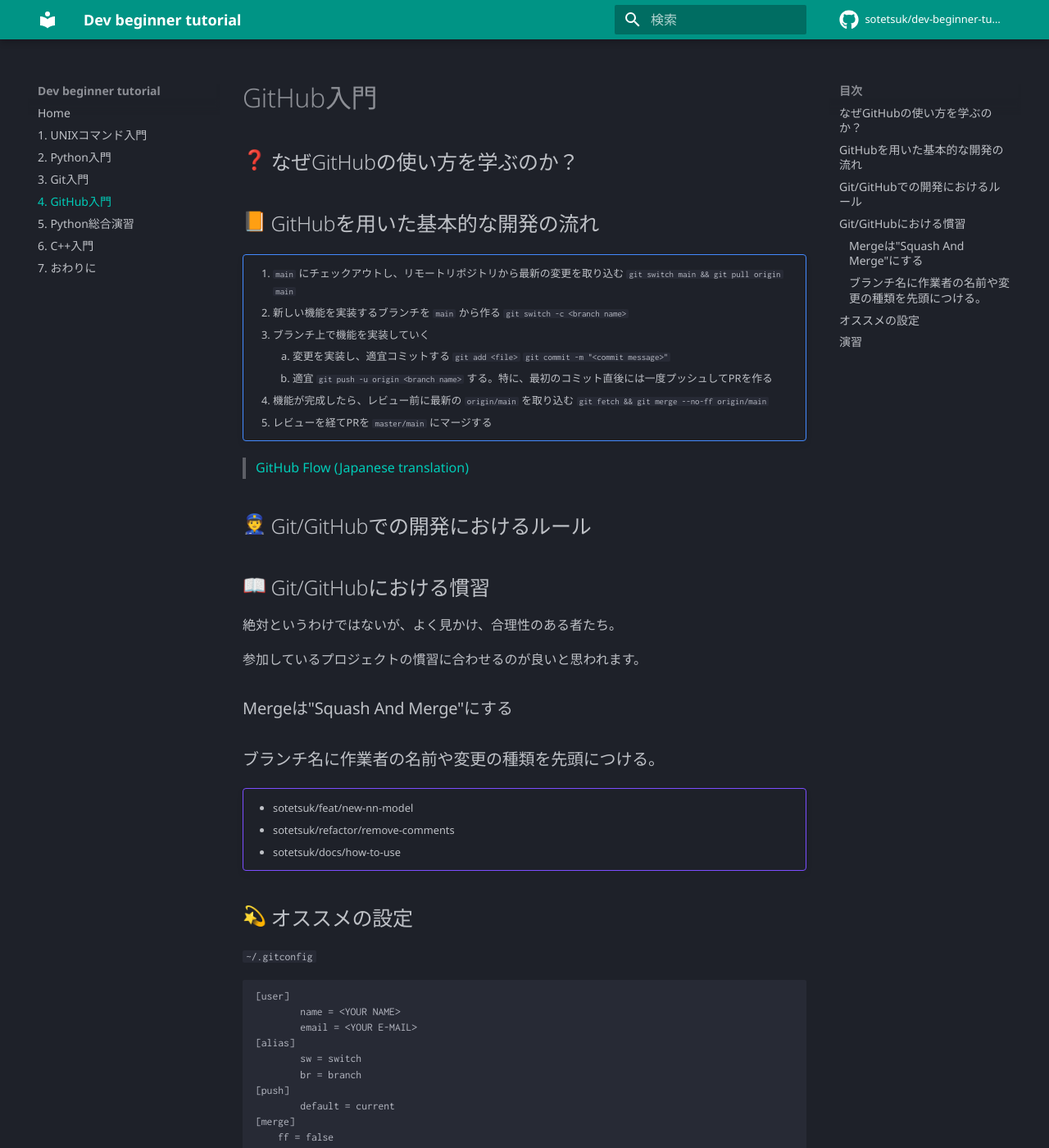
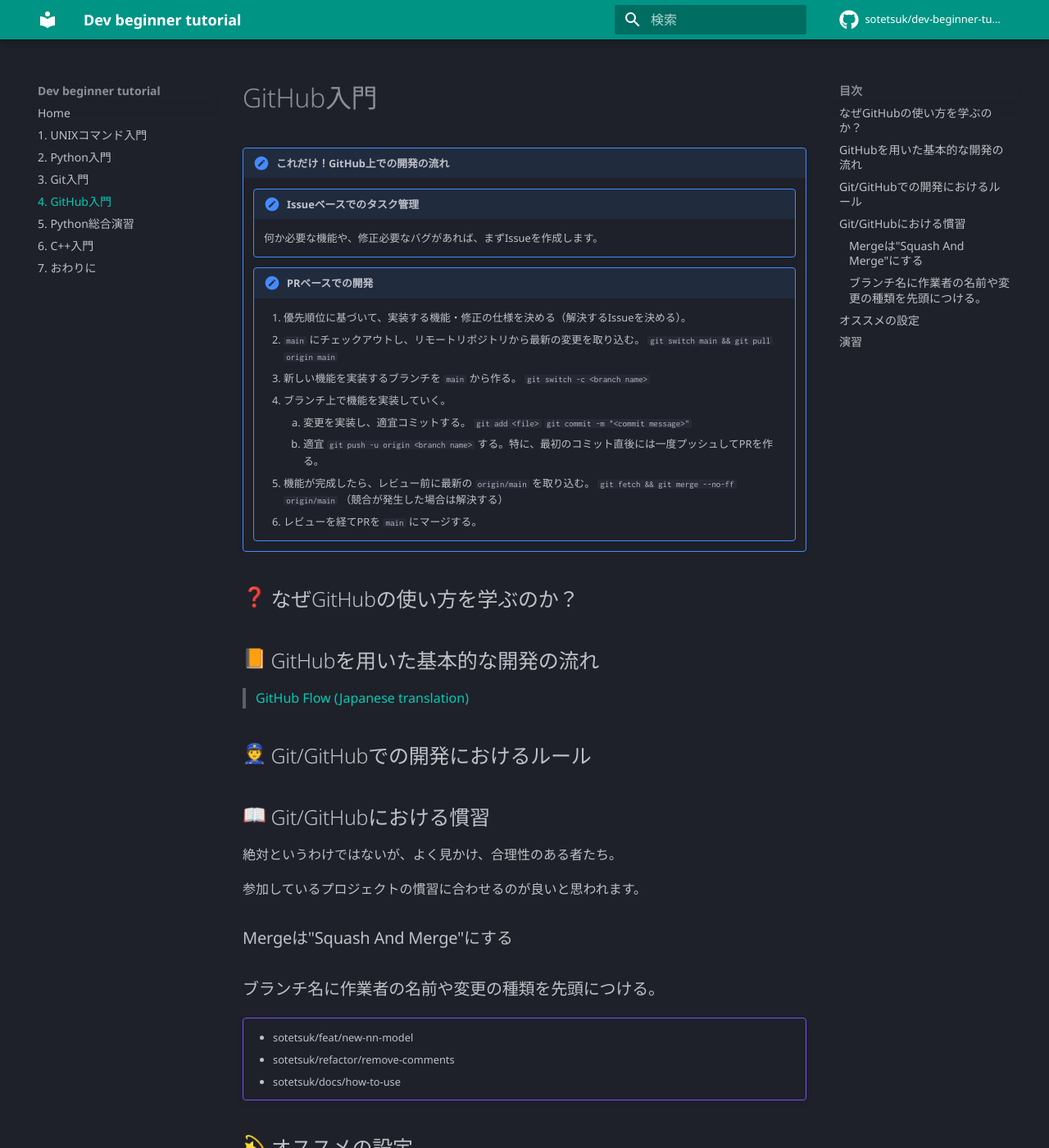
Before and after one commit to sotetsuk/dev-beginner-tutorial, an MkDocs documentation site: the page built from docs/github.md, in a window 1280 px wide and 1400 px high. Shown: the whole window at 82% size. Built offline with MkDocs 1.6.1 and Material for MkDocs 9.7.7, drawn with Linux system fonts in a browser that asks for light colours; emoji names are drawn with the system emoji font; comment, search, counter and statistics services are not loaded; some of the changed text lies outside the part shown.

Commit message:
Add github details (#30)
* update gh

* update

* use issue

* add footprints

````diff
--- a/docs/github.md
+++ b/docs/github.md
@@ -1,18 +1,27 @@
 # GitHub入門
+
+!!! important "これだけ！GitHub上での開発の流れ"
+
+    !!! note "Issueベースでのタスク管理"
+
+        何か必要な機能や、修正必要なバグがあれば、まずIssueを作成します。
+
+
+    !!! note "PRベースでの開発"
+
+        1. 優先順位に基づいて、実装する機能・修正の仕様を決める（解決するIssueを決める）。
+        1. `main` にチェックアウトし、リモートリポジトリから最新の変更を取り込む。 `git switch main && git pull origin main`
+        2. 新しい機能を実装するブランチを `main` から作る。 `git switch -c <branch name>`
+        3. ブランチ上で機能を実装していく。
+            3. 変更を実装し、適宜コミットする。 `git add <file>` `git commit -m "<commit message>"`
+            4. 適宜 `git push -u origin <branch name>` する。特に、最初のコミット直後には一度プッシュしてPRを作る。
+        5. 機能が完成したら、レビュー前に最新の `origin/main` を取り込む。 `git fetch && git merge --no-ff origin/main` （競合が発生した場合は解決する）
+        6. レビューを経てPRを `main` にマージする。
+
 
 ## :question: なぜGitHubの使い方を学ぶのか？
 
 ## :orange_book: GitHubを用いた基本的な開発の流れ
-
-!!! important ""
-    1. `main` にチェックアウトし、リモートリポジトリから最新の変更を取り込む `git switch main && git pull origin main`
-    2. 新しい機能を実装するブランチを `main` から作る `git switch -c <branch name>`
-    3. ブランチ上で機能を実装していく
-        3. 変更を実装し、適宜コミットする `git add <file>` `git commit -m "<commit message>"`
-        4. 適宜 `git push -u origin <branch name>` する。特に、最初のコミット直後には一度プッシュしてPRを作る
-    5. 機能が完成したら、レビュー前に最新の `origin/main` を取り込む `git fetch && git merge --no-ff origin/main`
-    6. レビューを経てPRを `master/main` にマージする
-
 
 > [GitHub Flow (Japanese translation)](https://gist.github.com/Gab-km/3705015)
 
@@ -40,13 +49,13 @@
 
 ```yaml
 [user]
-        name = <YOUR NAME>
-        email = <YOUR E-MAIL>
+    name = <YOUR NAME>
+    email = <YOUR E-MAIL>
 [alias]
-        sw = switch
-        br = branch
+    sw = switch
+    br = branch
 [push]
-        default = current
+    default = current
 [merge]
     ff = false
 [pull]
@@ -54,8 +63,18 @@
 ```
 
 > - [gitのpush.defaultに関するノウハウ | Qiita](https://qiita.com/awakia/items/6aaea1ffecba725be601)
+> - [git merge 時は必ずマージコミットを作るようにする | Hatena blog](https://neos21.hatenablog.com/entry/2017/06/18/080000)
 
 ## :pencil: 演習
 
-このドキュメント自体もGitHub上で書かれています。
-PRを作成して送ってみましょう。
+このドキュメント自体もGitHub上で書かれています。PRを作成して送ってみましょう。
+[README.md](https://github.com/sotetsuk/dev-beginner-tutorial/blob/main/README.md)の足跡に自分のGitHubのアイコンを追加してみましょう。
+
+
+その他、このチュートリアル自体のコンテンツについても修正点を考えてIssueやPRを送ってみましょう。
+例えば、次のようなPRを送ってみて下さい。
+
+1. タイポをIssueで報告する and/or PRで修正する。
+2. 表記ゆれをIssueで報告する and/or PRで修正する。
+3. 不正確・誤っている説明をIssueで報告する and/or PRで修正する。
+4. 要望・改善案をIssueで報告する。
````
Also changed, not shown: docs/index.md (+4 -0 lines), README.md (line endings or trailing spaces).
